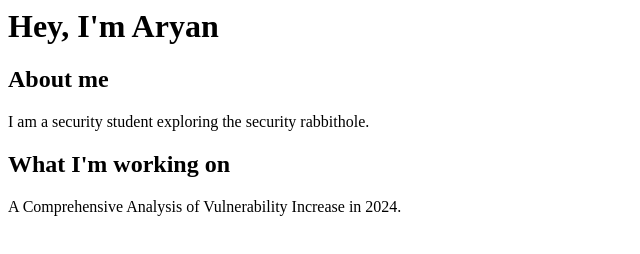
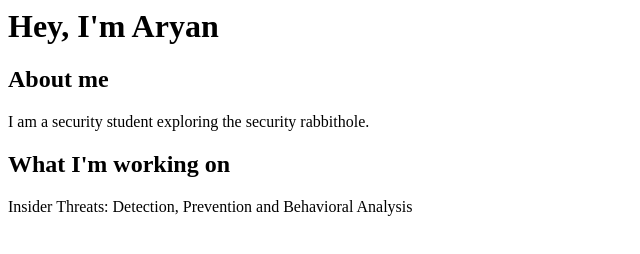
Before and after one commit to aryanaim/website, a plain HTML site: page index.html in a window 1280 px wide. Shown: the full height of the page, 0-640 px from the left. Drawn offline with Linux system fonts and the light colour scheme.

Commit message:
Update index.html

```diff
--- a/index.html
+++ b/index.html
@@ -10,7 +10,7 @@
         </p>
         <h2>What I'm working on</h2>
         <p>
-            A Comprehensive Analysis of Vulnerability Increase in 2024.
+            Insider Threats: Detection, Prevention and Behavioral Analysis
         </p>
     </body>
 </html>
```
